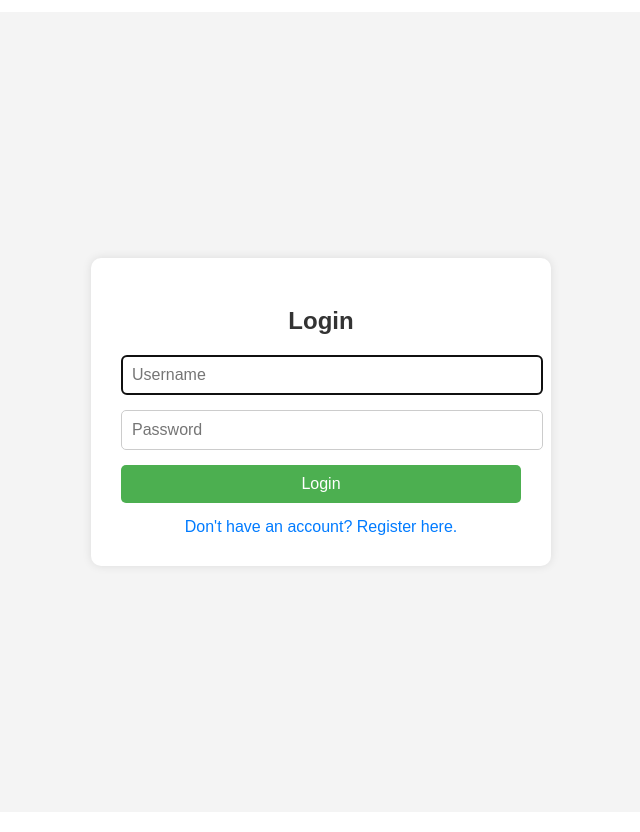
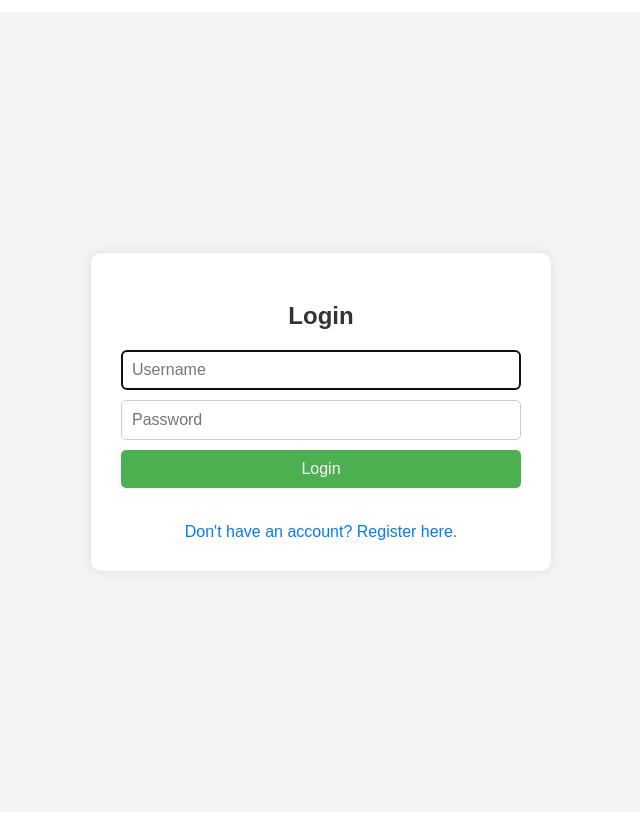
Before and after one commit to WladRamos/Freela_Assistant, a Django app: page /login in a window 1280 px wide. Shown: the part 68-900 px from the top of the page, without its empty margins (319-959 px from the left). Run offline with Django 5.2, Linux system fonts and the light colour scheme; parts of the project's set-up code (start-up, migrations or seed data) failed here and were passed over; some libraries are stand-ins or nearby versions.

Commit message:
alinhamento dos inputs de registro e login

```diff
--- a/AI_Assistant/Assistant_app/static/assistant/styles/login.css
+++ b/AI_Assistant/Assistant_app/static/assistant/styles/login.css
@@ -36,10 +36,15 @@
 }
 
 /* Campos do formulário */
-.form-group {
-    margin-bottom: 15px;
+.form-group input {
+    width: 100%;
+    padding: 10px;
+    border: 1px solid #ccc;
+    border-radius: 5px;
+    font-size: 16px;
+    box-sizing: border-box; /* Adicionado */
+    margin-bottom: 10px;
 }
-
 .form-group input {
     width: 100%;
     padding: 10px;
@@ -52,12 +57,14 @@
 .btn-primary {
     background-color: #4CAF50;
     color: white;
-    padding: 10px 15px;
+    padding: 10px; /* Padronize com os inputs */
     border: none;
     border-radius: 5px;
     width: 100%;
     cursor: pointer;
     font-size: 16px;
+    box-sizing: border-box; /* Adicionado */
+    margin-bottom: 20px;
 }
 
 .btn-primary:hover {
```
Also changed, not shown: AI_Assistant/db.sqlite3.
